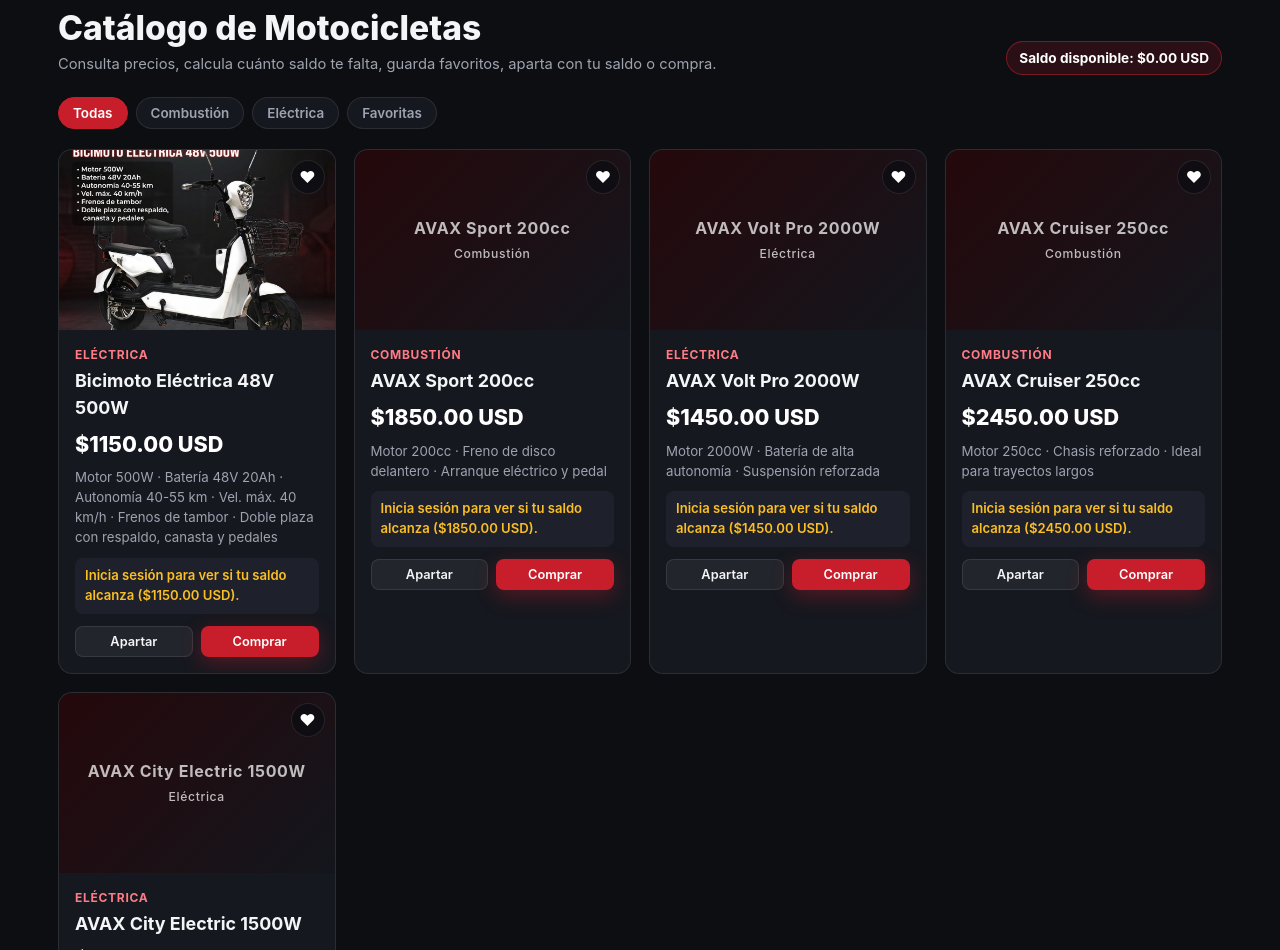
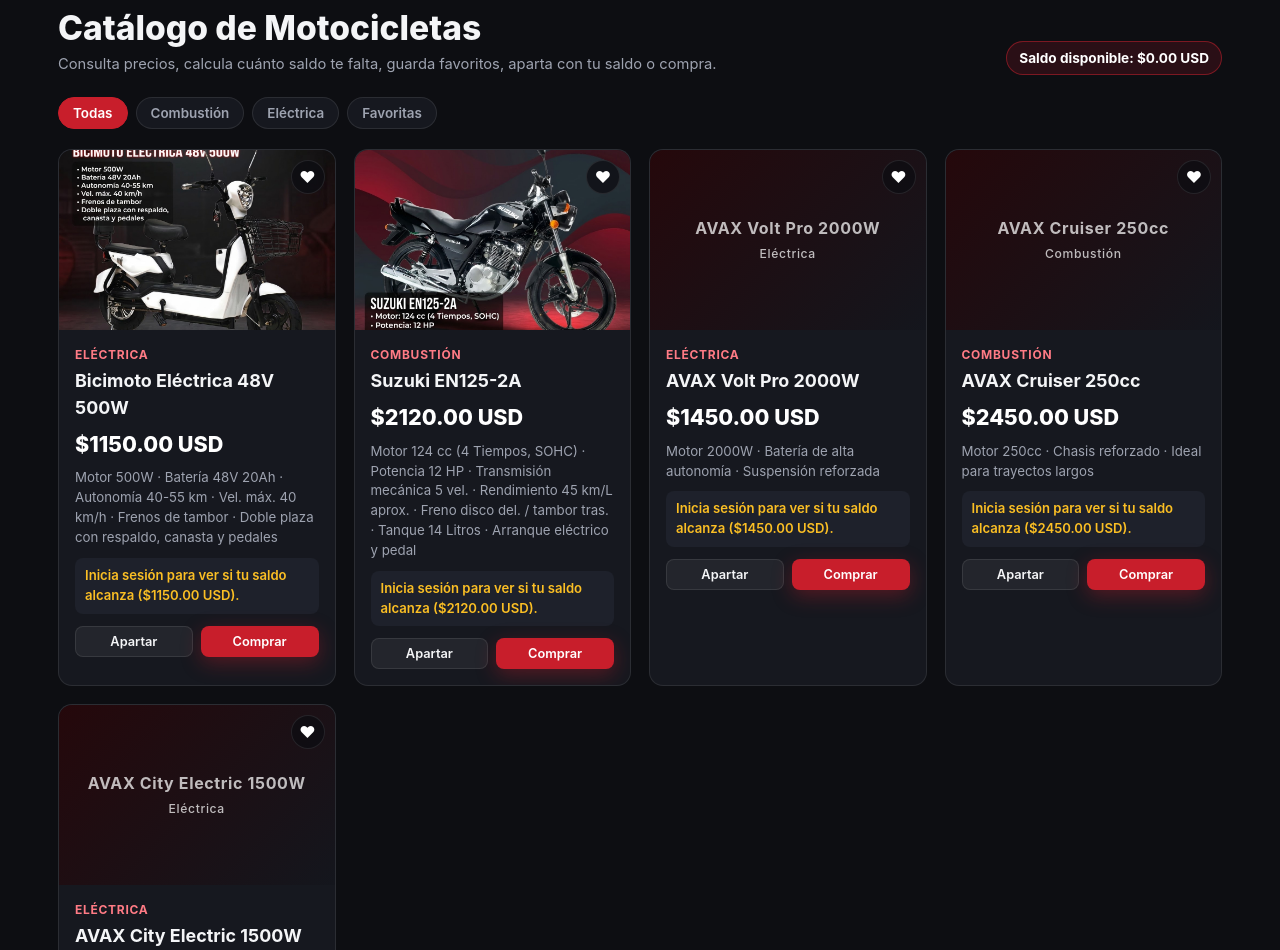
Before and after one commit to daryallen99-lab/AVAX-MOTORS, a plain HTML site: page index.html in a window 1280 px wide. Shown: the part 833-1783 px from the top of the page. Drawn offline with Linux system fonts and the light colour scheme.

Commit message:
Update index.html

```diff
--- a/index.html
+++ b/index.html
@@ -1000,7 +1000,7 @@
       "827364915", "650192837", "294817360", "973819204", "148293756"
     ];
 
-    // Modelos del catálogo (el primero es la bicimoto eléctrica en venta)
+    // Modelos del catálogo (1ra bicimoto eléctrica y 2da Suzuki EN125-2A)
     const MOTO_CATALOG = [
       {
         id: "moto-1",
@@ -1012,11 +1012,11 @@
       },
       {
         id: "moto-2",
-        name: "AVAX Sport 200cc",
+        name: "Suzuki EN125-2A",
         category: "Combustión",
-        price: 1850,
-        image: "",
-        specs: "Motor 200cc · Freno de disco delantero · Arranque eléctrico y pedal"
+        price: 2120,
+        image: "images/IMG_0581.jpeg",
+        specs: "Motor 124 cc (4 Tiempos, SOHC) · Potencia 12 HP · Transmisión mecánica 5 vel. · Rendimiento 45 km/L aprox. · Freno disco del. / tambor tras. · Tanque 14 Litros · Arranque eléctrico y pedal"
       },
       {
         id: "moto-3",
```
